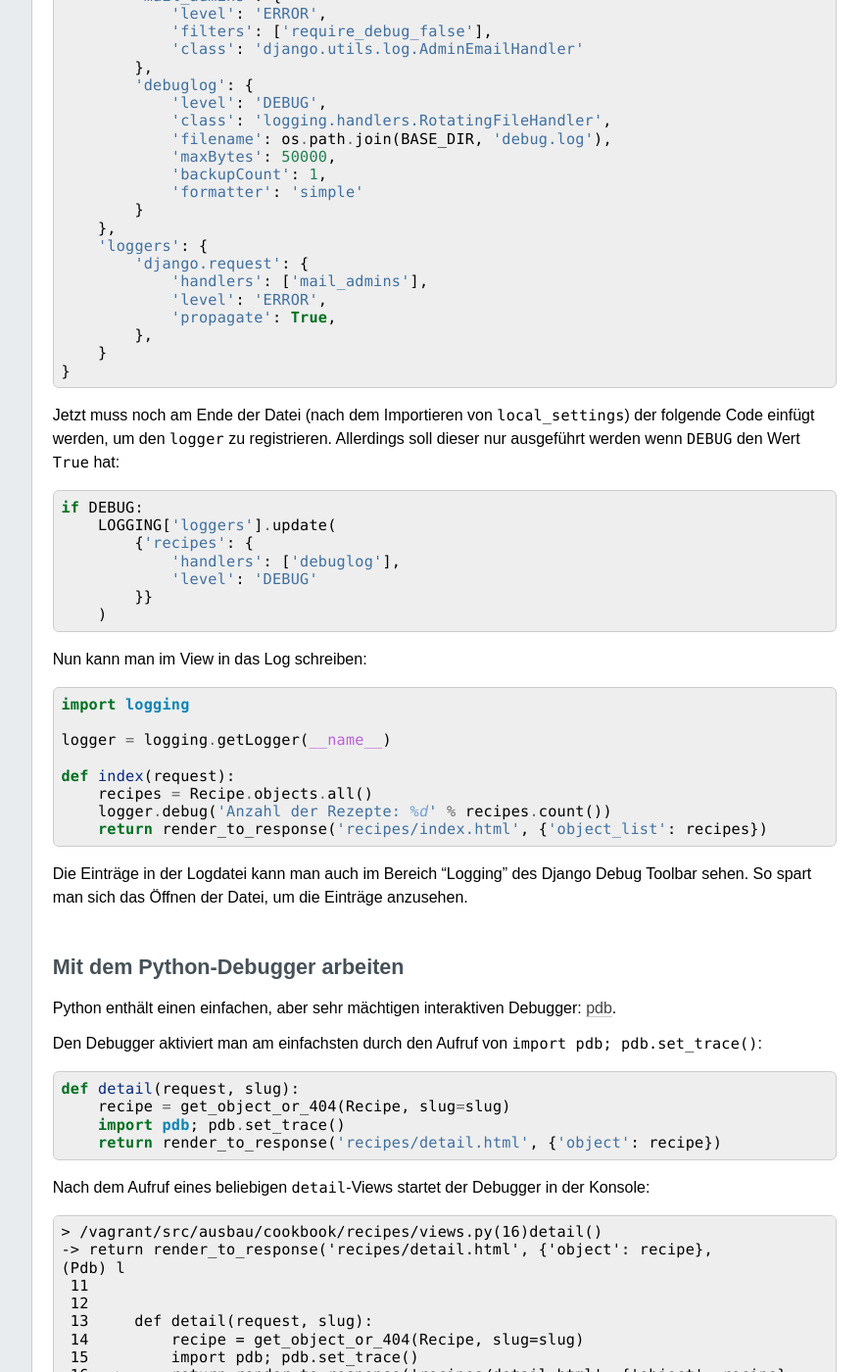
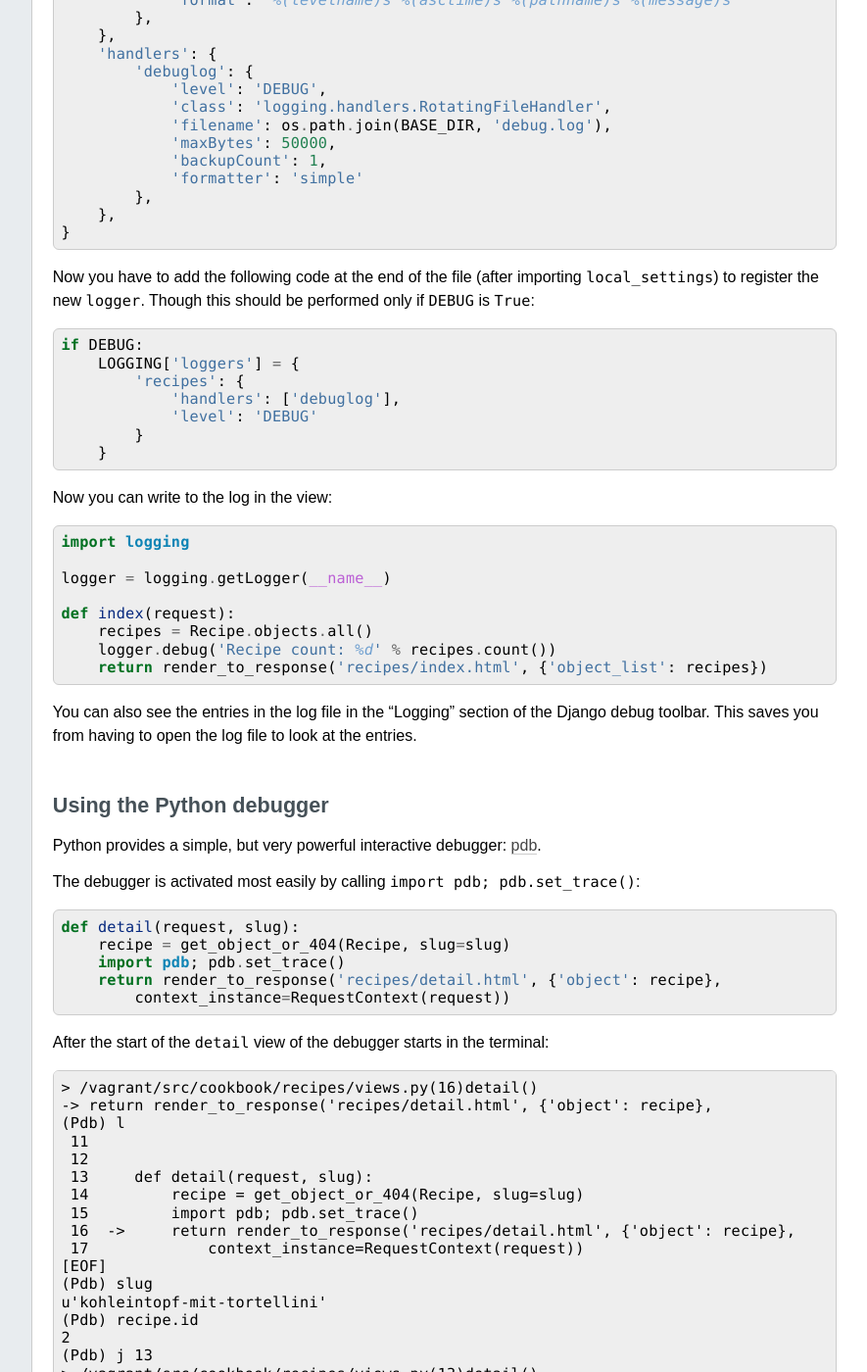
Before and after one commit to keimlink/django-workshop, a Sphinx documentation site: the page built from docs/debugging.rst, in a window 1280 px wide and 1400 px high, scrolled down 1277 px. Shown: the whole window at 98% size, without its empty margins (224-1109 px from the left). Built offline with Sphinx 7.4.7, drawn with Linux system fonts in a browser that asks for light colours; pages that are not in the unit, such as notebooks, are missing from menus; comment, search, counter and statistics services are not loaded; some of the changed text lies outside the part shown.

Commit message:
Translated and revised the "Debugging" chapter for Django 1.8

```diff
--- a/docs/debugging.rst
+++ b/docs/debugging.rst
@@ -1,19 +1,19 @@
+****************
 Django Debugging
 ****************
 
-.. todo:: Translate chapter
+In addition to the debugging of the front end with the :ref:`debug_toolbar` you
+can also do "classic" debugging of the source code of Django applications.
 
-Neben dem Debugging des Frontends mit dem :ref:`debug_toolbar` kann man auch
-ganz "klassisch" den Quellcode von Django Applikationen debuggen.
+Call up the error page specifically
+===================================
 
-Die Fehlerseite gezielt aufrufen
-================================
+Since the error page prepares a lot of information, it is sometimes useful to
+call it specifically. This can be done by using the ``assert`` statement.
 
-Da die Fehlerseite eine Menge Informationen aufbereitet ist es manchmal
-sinnvoll diese gezielt aufzurufen. Dazu kann man das Statement
-``assert`` verwenden.
+Provoke an ``AssertionError`` in the ``index`` view:
 
-Provozieren eines ``AssertionError`` im View ``index``::
+::
 
     def index(request):
         recipes = Recipe.objects.all()
@@ -21,52 +21,72 @@ Provozieren eines ``AssertionError`` im View ``index``::
         return render_to_response('recipes/index.html', {'object_list': recipes},
             context_instance=RequestContext(request))
 
-Man kann den optionalen zweiten Parameter von ``assert`` zur Ausgabe
-von zusätzlichen Informationen nutzen::
+You can use the optional second parameter of ``assert`` to issue additional
+information:
+
+::
 
     def index(request):
         recipes = Recipe.objects.all()
-        assert False, 'Anzahl der Rezepte: %d' % recipes.count()
+        assert False, 'Recipe count: %d' % recipes.count()
         return render_to_response('recipes/index.html', {'object_list': recipes},
             context_instance=RequestContext(request))
 
 ..  _logging_framework:
 
-In ein Logfile schreiben
-========================
+Write to a log file
+===================
 
-Es ist zwar möglich mit ``print`` in die Konsole des Entwicklungs-Webservers
-zu schreiben. Das wird aber schell unübersichtlich und kann beim Deployment zu
-Problemen führen.
+While it is possible to use ``print()`` in the terminal of the development web
+server for debugging this soon gets confusing. Especially because there is no
+way to format and control the output of the ``print()`` calls. For this reason
+it's better to use the logging framework which is included in Django since
+version 1.3.
 
-Besser ist die Nutzung des seit Version 1.3 in Django integrierten
-Logging-Frameworks.
+The default configuration of the logging framework sends an email to the site
+admins on every HTTP 500 error. We can extend this configuration for our own
+purposes.
 
-In der Datei :file:`settings.py` ist schon einen rudimentäre Konfiguration des
-Logging-Frameworks vorhanden. Dieser fügen wir ein Dictionary ``formatters``
-und einen neuen ``handler`` mit dem Namen ``debuglog``, der den neuen
-``formatter`` benutzt, hinzu. Die gesamte Logging Konfiguration sieht dann so
-aus::
+Therefore we add a constant ``LOGGING`` to the file :file:`settings.py`. It's
+value is a dict with four keys:
+
+:``version``:
+
+    A integer representing the schema version.
+
+:``disable_existing_loggers``:
+
+    If specified as ``False``, loggers which exist are left enabled.
+
+:``formatters``:
+
+    A dict in which each key is a formatter id and each value is a dict
+    describing how to configure the corresponding `Formatter
+    <https://docs.python.org/2/library/logging.html#logging.Formatter>`_
+    instance.
+
+:``handlers``:
+
+    A dict in which each key is a handler id and each value is a dict
+    describing how to configure the corresponding `Handler
+    <https://docs.python.org/2/library/logging.html#handler-objects>`_
+    instance.
+
+The new formatter called ``simple`` controls which values are written into the
+log. The new handler called ``debuglog`` writes to a file that is automatically
+rotated when it reaches a certain size:
+
+::
 
     LOGGING = {
         'version': 1,
         'disable_existing_loggers': False,
-        'filters': {
-            'require_debug_false': {
-                '()': 'django.utils.log.RequireDebugFalse'
-            }
-        },
         'formatters': {
             'simple': {
                 'format': '%(levelname)s %(asctime)s %(pathname)s %(message)s'
-            }
+            },
         },
         'handlers': {
-            'mail_admins': {
-                'level': 'ERROR',
-                'filters': ['require_debug_false'],
-                'class': 'django.utils.log.AdminEmailHandler'
-            },
             'debuglog': {
                 'level': 'DEBUG',
                 'class': 'logging.handlers.RotatingFileHandler',
@@ -74,30 +94,27 @@ aus::
                 'maxBytes': 50000,
                 'backupCount': 1,
                 'formatter': 'simple'
-            }
+            },
         },
-        'loggers': {
-            'django.request': {
-                'handlers': ['mail_admins'],
-                'level': 'ERROR',
-                'propagate': True,
-            },
-        }
     }
 
-Jetzt muss noch am Ende der Datei (nach dem Importieren von ``local_settings``)
-der folgende Code einfügt werden, um den ``logger`` zu registrieren. Allerdings
-soll dieser nur ausgeführt werden wenn ``DEBUG`` den Wert ``True`` hat::
+Now you have to add the following code at the end of the file (after importing
+``local_settings``) to register the new ``logger``. Though this should be
+performed only if ``DEBUG`` is ``True``:
+
+::
 
     if DEBUG:
-        LOGGING['loggers'].update(
-            {'recipes': {
+        LOGGING['loggers'] = {
+            'recipes': {
                 'handlers': ['debuglog'],
                 'level': 'DEBUG'
-            }}
-        )
+            }
+        }
 
-Nun kann man im View in das Log schreiben::
+Now you can write to the log in the view:
+
+::
 
     import logging
 
@@ -105,33 +122,36 @@ Nun kann man im View in das Log schreiben::
 
     def index(request):
         recipes = Recipe.objects.all()
-        logger.debug('Anzahl der Rezepte: %d' % recipes.count())
+        logger.debug('Recipe count: %d' % recipes.count())
         return render_to_response('recipes/index.html', {'object_list': recipes})
 
-Die Einträge in der Logdatei kann man auch im Bereich "Logging" des Django
-Debug Toolbar sehen. So spart man sich das Öffnen der Datei, um die Einträge
-anzusehen.
+You can also see the entries in the log file in the "Logging" section of the
+Django debug toolbar. This saves you from having to open the log file to look
+at the entries.
 
 ..  _python_debugger:
 
-Mit dem Python-Debugger arbeiten
-================================
+Using the Python debugger
+=========================
 
-Python enthält einen einfachen, aber sehr mächtigen interaktiven Debugger:
-`pdb <http://docs.python.org/library/pdb.html>`_.
+Python provides a simple, but very powerful interactive debugger: `pdb
+<http://docs.python.org/library/pdb.html>`_.
 
-Den Debugger aktiviert man am einfachsten durch den Aufruf von ``import pdb;
-pdb.set_trace()``::
+The debugger is activated most easily by calling ``import pdb; pdb.set_trace()``:
+
+::
 
     def detail(request, slug):
         recipe = get_object_or_404(Recipe, slug=slug)
         import pdb; pdb.set_trace()
-        return render_to_response('recipes/detail.html', {'object': recipe})
+        return render_to_response('recipes/detail.html', {'object': recipe},
+            context_instance=RequestContext(request))
 
-Nach dem Aufruf eines beliebigen ``detail``-Views startet der Debugger in der
-Konsole::
+After the start of the ``detail`` view of the debugger starts in the terminal:
 
-    > /vagrant/src/ausbau/cookbook/recipes/views.py(16)detail()
+::
+
+    > /vagrant/src/cookbook/recipes/views.py(16)detail()
     -> return render_to_response('recipes/detail.html', {'object': recipe},
     (Pdb) l
      11
@@ -147,7 +167,7 @@ Konsole::
     (Pdb) recipe.id
     2
     (Pdb) j 13
-    > /vagrant/src/ausbau/cookbook/recipes/views.py(13)detail()
+    > /vagrant/src/cookbook/recipes/views.py(13)detail()
     -> def detail(request, slug):
     (Pdb) s
     --Call--
@@ -164,23 +184,26 @@ Konsole::
     args = ()
     kwargs = {'id': 1}
     (Pdb) c
-    > /vagrant/src/ausbau/cookbook/recipes/views.py(16)detail()
+    > /vagrant/src/cookbook/recipes/views.py(16)detail()
     -> return render_to_response('recipes/detail.html', {'object': recipe},
     (Pdb) recipe.id
     1
     (Pdb) c
 
-Hier wird der Schlüssel ``slug`` aus ``kwargs`` entfernt und mit dem Schlüssel
-``id==1`` ersetzt. Dadurch wird nicht mehr der gewünscht Eintrag mit der
-``id==2`` aus der Datenbank geladen, sondern der Datensatz mit ``id==1``.
+Here is the key ``slug`` removed from ``kwargs`` and gets replaced by the key
+``id == 1``. Thus no longer the desired entry with the ``id == 2`` is loaded
+from the database, but the record with ``id == 1``.
 
-Eine Liste aller Befehle des Debuggers `findest du in der Dokumentation
+You can find a list of all debugger commands in the `pdb documentation
 <http://docs.python.org/library/pdb.html#debugger-commands>`_.
 
-Weiterführende Links zur Django und Python Dokumentation
-========================================================
+If want to use a more powerful debugger you can replace pdb with `pdb++
+<https://bitbucket.org/antocuni/pdb/src>`_, a drop-in replacement for pdb.
 
-* :djangodocs:`Das Logging-Framework <topics/logging/>`
-* `logging <http://docs.python.org/library/logging.html>`_
-* `logging.config <http://docs.python.org/library/logging.config.html>`_
-* `logging.handlers <http://docs.python.org/library/logging.handlers.html>`_
+Further links to the Django and Python documentation
+====================================================
+
+* :djangodocs:`Django's logging framework <topics/logging/>`
+* `logging - Logging facility for Python <http://docs.python.org/library/logging.html>`_
+* `logging.config - Logging configuration <http://docs.python.org/library/logging.config.html>`_
+* `logging.handlers - Logging handlers <http://docs.python.org/library/logging.handlers.html>`_
```
